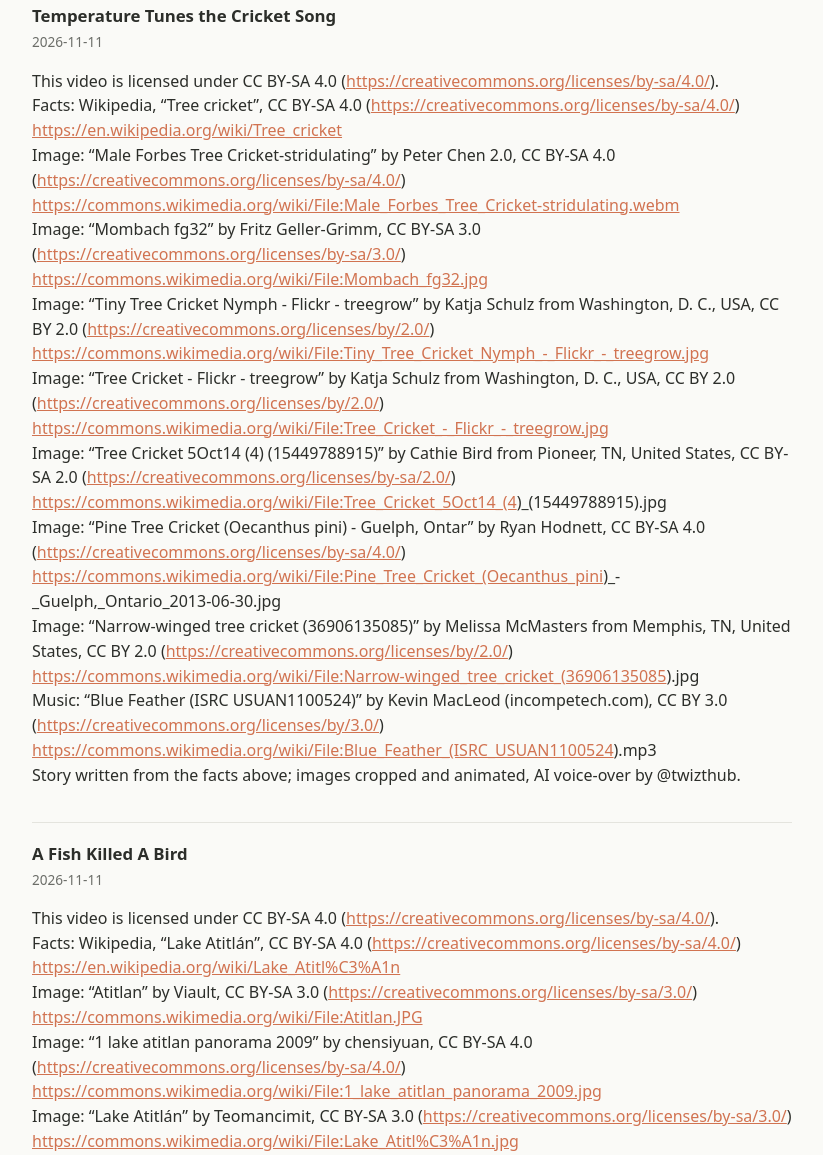
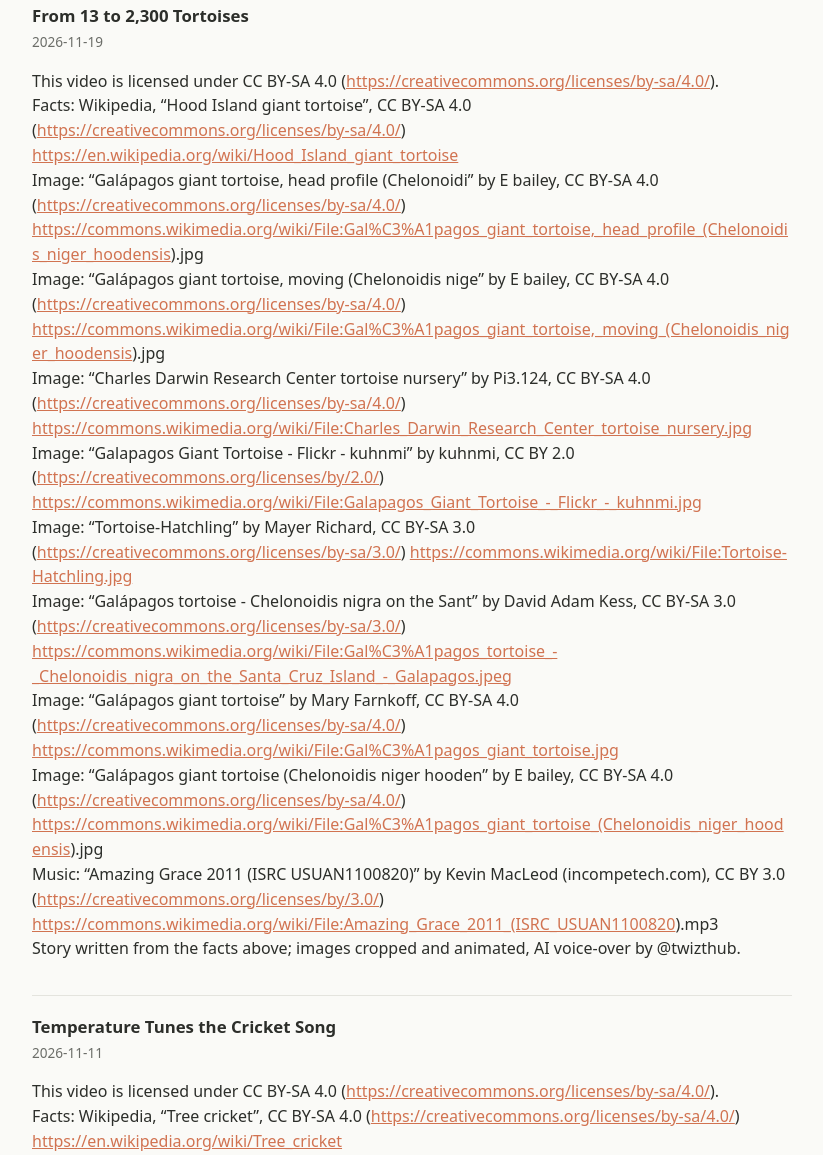
Before and after one commit to Atlas-Toni/atlas-toni.github.io, a plain HTML site: page credits.html in a window 1280 px wide. Shown: the part 144-1299 px from the top of the page, without its empty margins (228-1051 px from the left). Drawn offline with Linux system fonts and the light colour scheme.

Commit message:
Credits: From 13 to 2,300 Tortoises

```diff
--- a/credits.html
+++ b/credits.html
@@ -14,6 +14,18 @@ a{color:var(--accent)}
 </style></head><body><main>
 <h1>Credits</h1>
 <p class="intro">Images, footage and music used in <a href="/">@twizthub</a> videos, with their creators and licenses. Newest first.</p>
+<article><h2>From 13 to 2,300 Tortoises</h2><p class="d">2026-11-19</p><p>This video is licensed under CC BY-SA 4.0 (<a href="https://creativecommons.org/licenses/by-sa/4.0/" rel="nofollow noopener">https://creativecommons.org/licenses/by-sa/4.0/</a>).<br>
+Facts: Wikipedia, “Hood Island giant tortoise”, CC BY-SA 4.0 (<a href="https://creativecommons.org/licenses/by-sa/4.0/" rel="nofollow noopener">https://creativecommons.org/licenses/by-sa/4.0/</a>) <a href="https://en.wikipedia.org/wiki/Hood_Island_giant_tortoise" rel="nofollow noopener">https://en.wikipedia.org/wiki/Hood_Island_giant_tortoise</a><br>
+Image: “Galápagos giant tortoise, head profile (Chelonoidi” by E bailey, CC BY-SA 4.0 (<a href="https://creativecommons.org/licenses/by-sa/4.0/" rel="nofollow noopener">https://creativecommons.org/licenses/by-sa/4.0/</a>) <a href="https://commons.wikimedia.org/wiki/File:Gal%C3%A1pagos_giant_tortoise,_head_profile_(Chelonoidis_niger_hoodensis" rel="nofollow noopener">https://commons.wikimedia.org/wiki/File:Gal%C3%A1pagos_giant_tortoise,_head_profile_(Chelonoidis_niger_hoodensis</a>).jpg<br>
+Image: “Galápagos giant tortoise, moving (Chelonoidis nige” by E bailey, CC BY-SA 4.0 (<a href="https://creativecommons.org/licenses/by-sa/4.0/" rel="nofollow noopener">https://creativecommons.org/licenses/by-sa/4.0/</a>) <a href="https://commons.wikimedia.org/wiki/File:Gal%C3%A1pagos_giant_tortoise,_moving_(Chelonoidis_niger_hoodensis" rel="nofollow noopener">https://commons.wikimedia.org/wiki/File:Gal%C3%A1pagos_giant_tortoise,_moving_(Chelonoidis_niger_hoodensis</a>).jpg<br>
+Image: “Charles Darwin Research Center tortoise nursery” by Pi3.124, CC BY-SA 4.0 (<a href="https://creativecommons.org/licenses/by-sa/4.0/" rel="nofollow noopener">https://creativecommons.org/licenses/by-sa/4.0/</a>) <a href="https://commons.wikimedia.org/wiki/File:Charles_Darwin_Research_Center_tortoise_nursery.jpg" rel="nofollow noopener">https://commons.wikimedia.org/wiki/File:Charles_Darwin_Research_Center_tortoise_nursery.jpg</a><br>
+Image: “Galapagos Giant Tortoise - Flickr - kuhnmi” by kuhnmi, CC BY 2.0 (<a href="https://creativecommons.org/licenses/by/2.0/" rel="nofollow noopener">https://creativecommons.org/licenses/by/2.0/</a>) <a href="https://commons.wikimedia.org/wiki/File:Galapagos_Giant_Tortoise_-_Flickr_-_kuhnmi.jpg" rel="nofollow noopener">https://commons.wikimedia.org/wiki/File:Galapagos_Giant_Tortoise_-_Flickr_-_kuhnmi.jpg</a><br>
+Image: “Tortoise-Hatchling” by Mayer Richard, CC BY-SA 3.0 (<a href="https://creativecommons.org/licenses/by-sa/3.0/" rel="nofollow noopener">https://creativecommons.org/licenses/by-sa/3.0/</a>) <a href="https://commons.wikimedia.org/wiki/File:Tortoise-Hatchling.jpg" rel="nofollow noopener">https://commons.wikimedia.org/wiki/File:Tortoise-Hatchling.jpg</a><br>
+Image: “Galápagos tortoise - Chelonoidis nigra on the Sant” by David Adam Kess, CC BY-SA 3.0 (<a href="https://creativecommons.org/licenses/by-sa/3.0/" rel="nofollow noopener">https://creativecommons.org/licenses/by-sa/3.0/</a>) <a href="https://commons.wikimedia.org/wiki/File:Gal%C3%A1pagos_tortoise_-_Chelonoidis_nigra_on_the_Santa_Cruz_Island_-_Galapagos.jpeg" rel="nofollow noopener">https://commons.wikimedia.org/wiki/File:Gal%C3%A1pagos_tortoise_-_Chelonoidis_nigra_on_the_Santa_Cruz_Island_-_Galapagos.jpeg</a><br>
+Image: “Galápagos giant tortoise” by Mary Farnkoff, CC BY-SA 4.0 (<a href="https://creativecommons.org/licenses/by-sa/4.0/" rel="nofollow noopener">https://creativecommons.org/licenses/by-sa/4.0/</a>) <a href="https://commons.wikimedia.org/wiki/File:Gal%C3%A1pagos_giant_tortoise.jpg" rel="nofollow noopener">https://commons.wikimedia.org/wiki/File:Gal%C3%A1pagos_giant_tortoise.jpg</a><br>
+Image: “Galápagos giant tortoise (Chelonoidis niger hooden” by E bailey, CC BY-SA 4.0 (<a href="https://creativecommons.org/licenses/by-sa/4.0/" rel="nofollow noopener">https://creativecommons.org/licenses/by-sa/4.0/</a>) <a href="https://commons.wikimedia.org/wiki/File:Gal%C3%A1pagos_giant_tortoise_(Chelonoidis_niger_hoodensis" rel="nofollow noopener">https://commons.wikimedia.org/wiki/File:Gal%C3%A1pagos_giant_tortoise_(Chelonoidis_niger_hoodensis</a>).jpg<br>
+Music: “Amazing Grace 2011 (ISRC USUAN1100820)” by Kevin MacLeod (incompetech.com), CC BY 3.0 (<a href="https://creativecommons.org/licenses/by/3.0/" rel="nofollow noopener">https://creativecommons.org/licenses/by/3.0/</a>) <a href="https://commons.wikimedia.org/wiki/File:Amazing_Grace_2011_(ISRC_USUAN1100820" rel="nofollow noopener">https://commons.wikimedia.org/wiki/File:Amazing_Grace_2011_(ISRC_USUAN1100820</a>).mp3<br>
+Story written from the facts above; images cropped and animated, AI voice-over by @twizthub.</p></article>
 <article><h2>Temperature Tunes the Cricket Song</h2><p class="d">2026-11-11</p><p>This video is licensed under CC BY-SA 4.0 (<a href="https://creativecommons.org/licenses/by-sa/4.0/" rel="nofollow noopener">https://creativecommons.org/licenses/by-sa/4.0/</a>).<br>
 Facts: Wikipedia, “Tree cricket”, CC BY-SA 4.0 (<a href="https://creativecommons.org/licenses/by-sa/4.0/" rel="nofollow noopener">https://creativecommons.org/licenses/by-sa/4.0/</a>) <a href="https://en.wikipedia.org/wiki/Tree_cricket" rel="nofollow noopener">https://en.wikipedia.org/wiki/Tree_cricket</a><br>
 Image: “Male Forbes Tree Cricket-stridulating” by Peter Chen 2.0, CC BY-SA 4.0 (<a href="https://creativecommons.org/licenses/by-sa/4.0/" rel="nofollow noopener">https://creativecommons.org/licenses/by-sa/4.0/</a>) <a href="https://commons.wikimedia.org/wiki/File:Male_Forbes_Tree_Cricket-stridulating.webm" rel="nofollow noopener">https://commons.wikimedia.org/wiki/File:Male_Forbes_Tree_Cricket-stridulating.webm</a><br>
```
Also changed, not shown: credits.json (+5 -0 lines).
